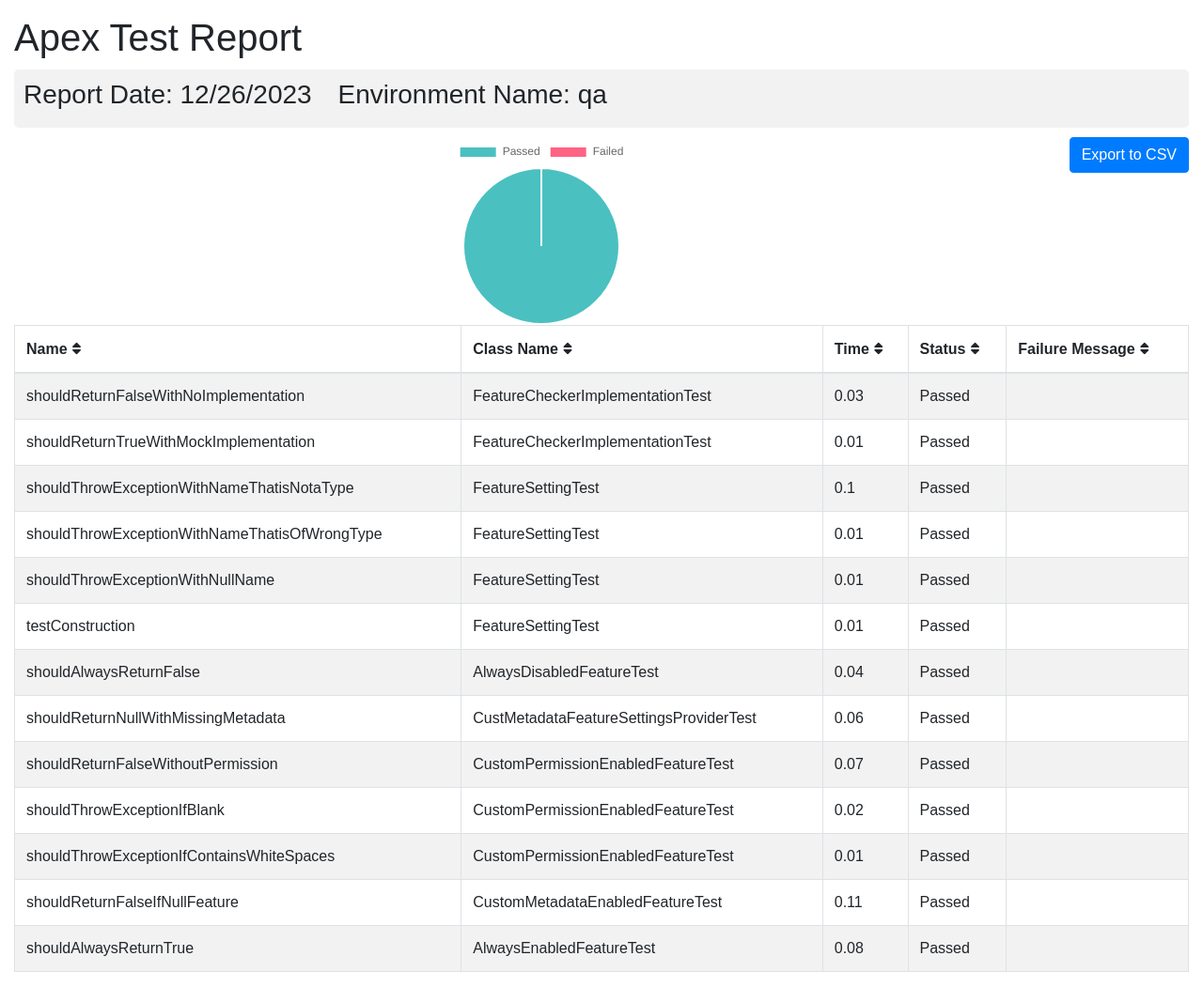
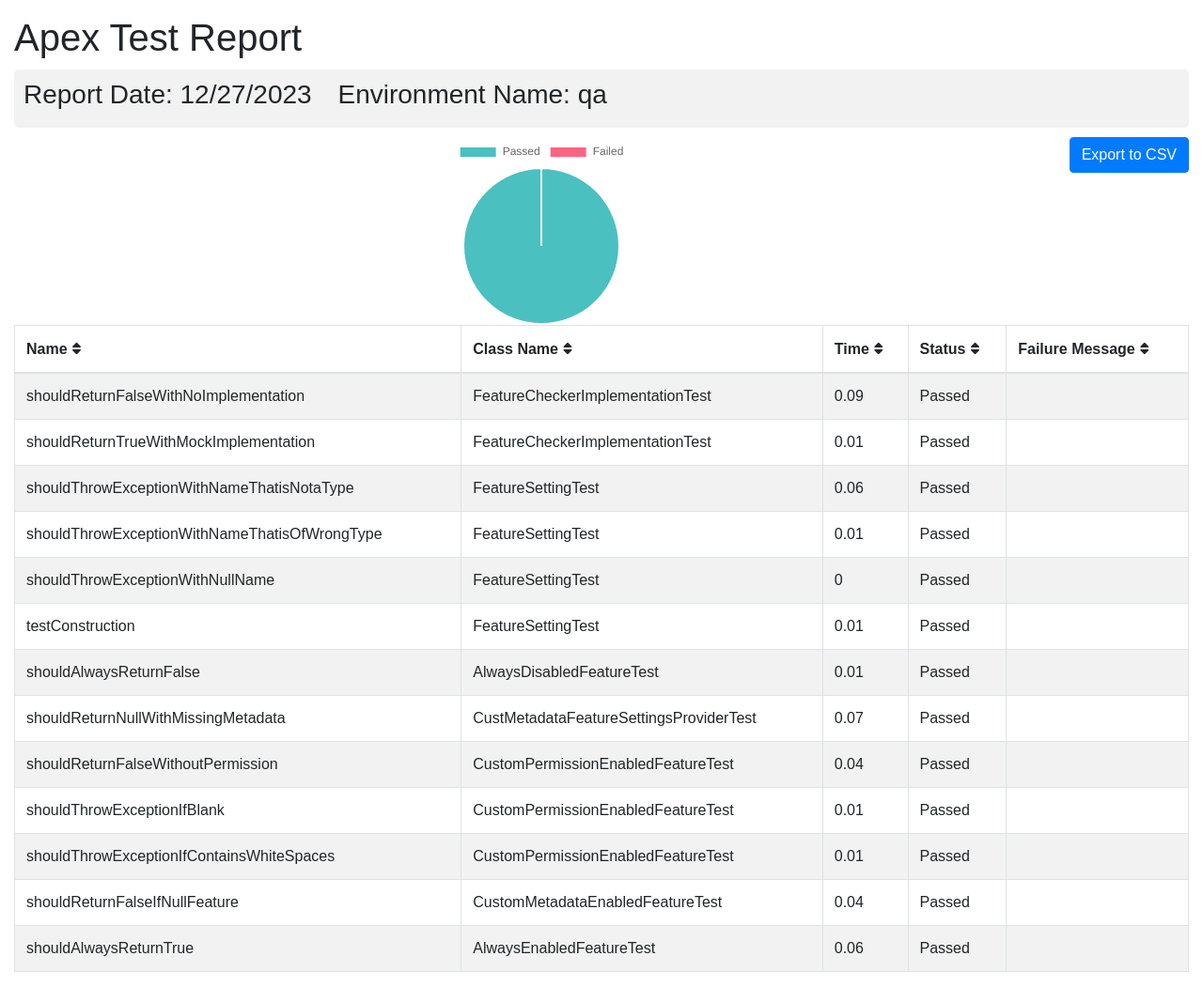
Before and after one commit to flxbl-io/sfops-dashboard, a Jekyll site: the page apextestResults/qa.html, which Jekyll copies as it is, in a window 1280 px wide. Shown: the whole page at 94% size. Built offline with Jekyll 4.4.1, drawn with Linux system fonts in a browser that asks for light colours.

Commit message:
Updated apex test results

```diff
--- a/apextestResults/qa.html
+++ b/apextestResults/qa.html
@@ -102,7 +102,7 @@
       <div class="container-fluid">
         <h1 class="mt-3">Apex Test Report</h1>
         <div class="info-card">
-        <h3>Report Date: 12/26/2023 <span style="margin-left: 20px;">Environment Name: qa</span></h3>
+        <h3>Report Date: 12/27/2023 <span style="margin-left: 20px;">Environment Name: qa</span></h3>
         </div>
         <button onclick="exportTableToCSV('testReport.csv')" class="btn btn-primary float-right">Export to CSV</button>
         <div id="chart-container">
@@ -123,7 +123,7 @@
         <tr>
           <td>shouldReturnFalseWithNoImplementation</td>
           <td>FeatureCheckerImplementationTest</td>
-          <td>0.03</td>
+          <td>0.09</td>
           <td>Passed</td>
           <td></td>
         </tr>
@@ -137,7 +137,7 @@
         <tr>
           <td>shouldThrowExceptionWithNameThatisNotaType</td>
           <td>FeatureSettingTest</td>
-          <td>0.1</td>
+          <td>0.06</td>
           <td>Passed</td>
           <td></td>
         </tr>
@@ -165,28 +165,28 @@
         <tr>
           <td>shouldAlwaysReturnFalse</td>
           <td>AlwaysDisabledFeatureTest</td>
-          <td>0.04</td>
+          <td>0.01</td>
           <td>Passed</td>
           <td></td>
         </tr>
         <tr>
           <td>shouldReturnNullWithMissingMetadata</td>
           <td>CustMetadataFeatureSettingsProviderTest</td>
-          <td>0.06</td>
+          <td>0.07</td>
           <td>Passed</td>
           <td></td>
         </tr>
         <tr>
           <td>shouldReturnFalseWithoutPermission</td>
           <td>CustomPermissionEnabledFeatureTest</td>
-          <td>0.07</td>
+          <td>0.04</td>
           <td>Passed</td>
           <td></td>
         </tr>
         <tr>
           <td>shouldThrowExceptionIfBlank</td>
           <td>CustomPermissionEnabledFeatureTest</td>
-          <td>0.02</td>
+          <td>0.01</td>
           <td>Passed</td>
           <td></td>
         </tr>
@@ -200,14 +200,14 @@
         <tr>
           <td>shouldReturnFalseIfNullFeature</td>
           <td>CustomMetadataEnabledFeatureTest</td>
-          <td>0.11</td>
+          <td>0.04</td>
           <td>Passed</td>
           <td></td>
         </tr>
         <tr>
           <td>shouldAlwaysReturnTrue</td>
           <td>AlwaysEnabledFeatureTest</td>
-          <td>0.08</td>
+          <td>0.06</td>
           <td>Passed</td>
           <td></td>
         </tr>
```
Also changed, not shown: other parts of apextestResults/qa.html (+1 -1 lines).
